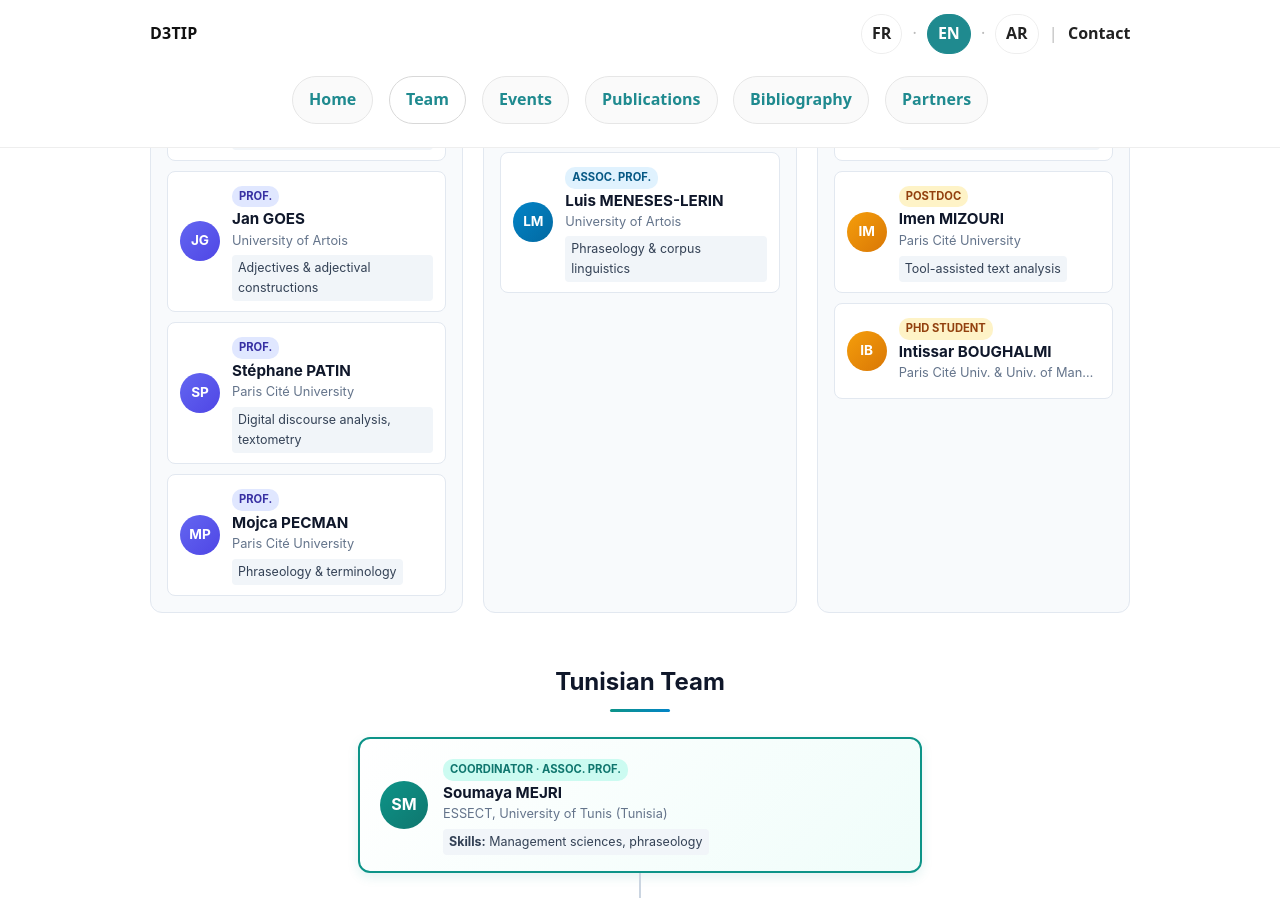
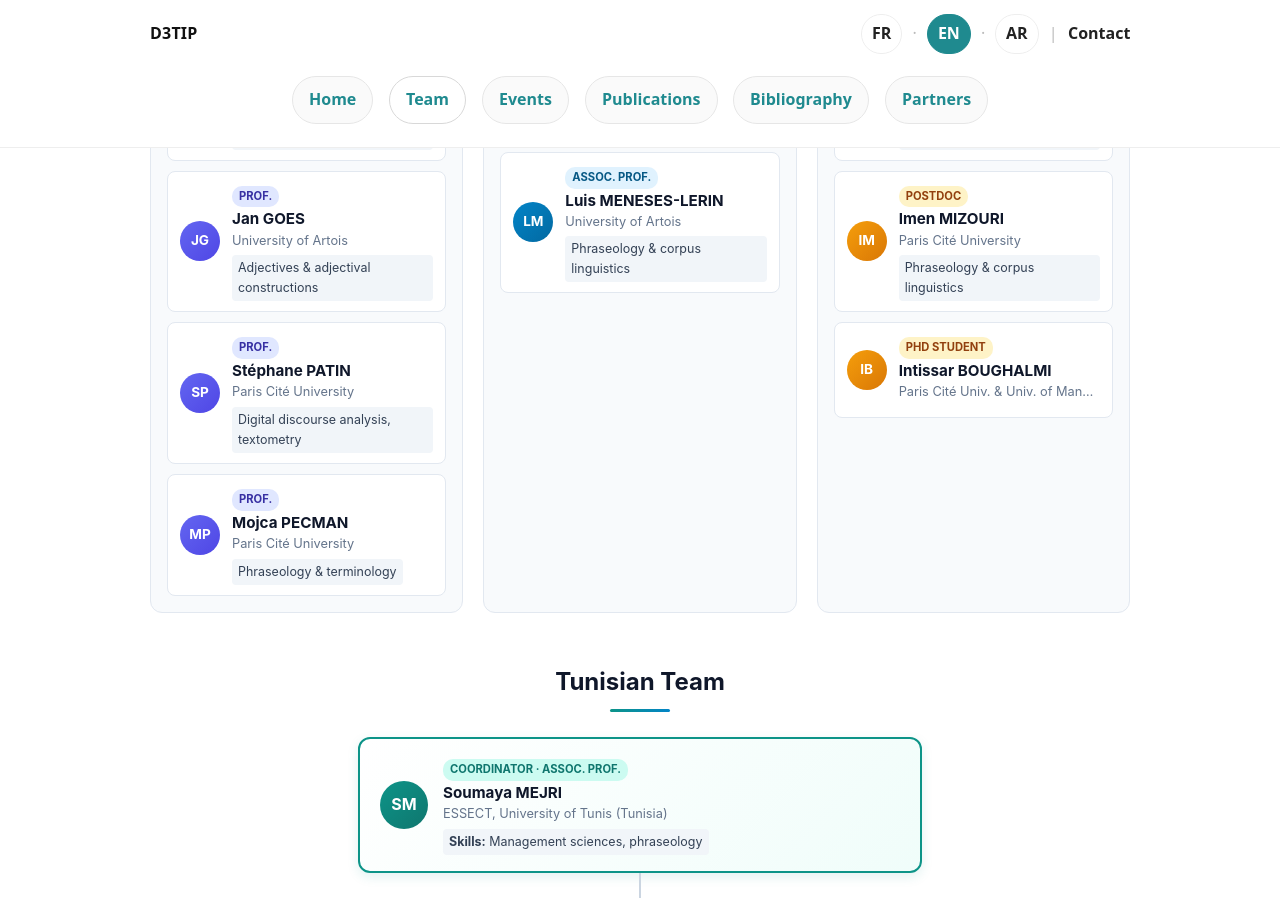
Before and after one commit to d3tip-phc-utique/d3tip-phc-utique.github.io, a Jekyll site: the page built from en/team.md, in a window 1280 px wide and 900 px high, scrolled down 517 px. Built offline with Jekyll 4.4.1, drawn with Linux system fonts in a browser that asks for light colours.

Commit message:
Update team.md

```diff
--- a/en/team.md
+++ b/en/team.md
@@ -294,7 +294,7 @@ permalink: /en/team/
               <span class="org-badge badge-doc">Postdoc</span>
               <div class="org-name">Imen MIZOURI</div>
               <div class="org-institution">Paris Cité University</div>
-              <div class="org-skills">Tool-assisted text analysis</div>
+              <div class="org-skills">Phraseology & corpus linguistics</div>
             </div>
           </div>
 
```
